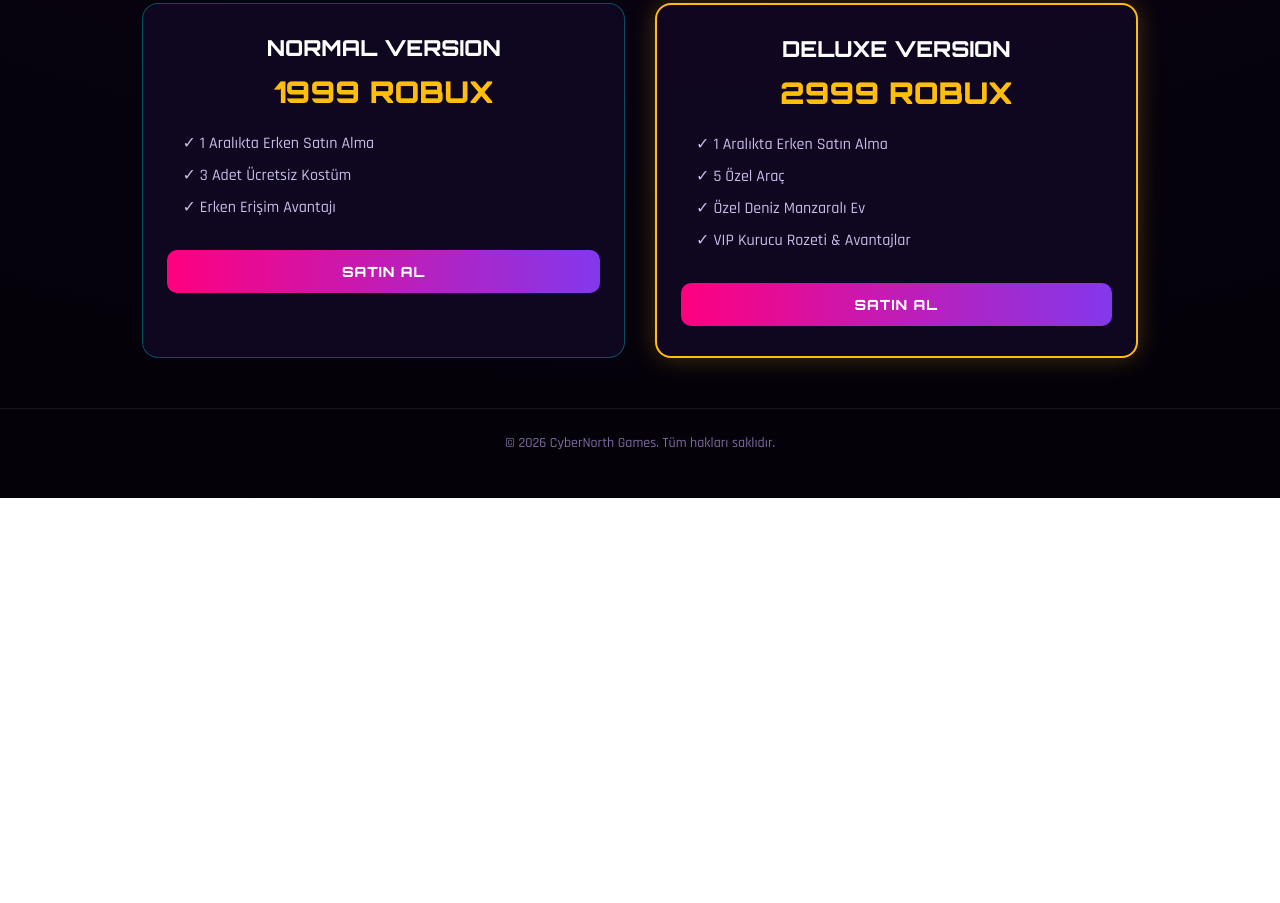
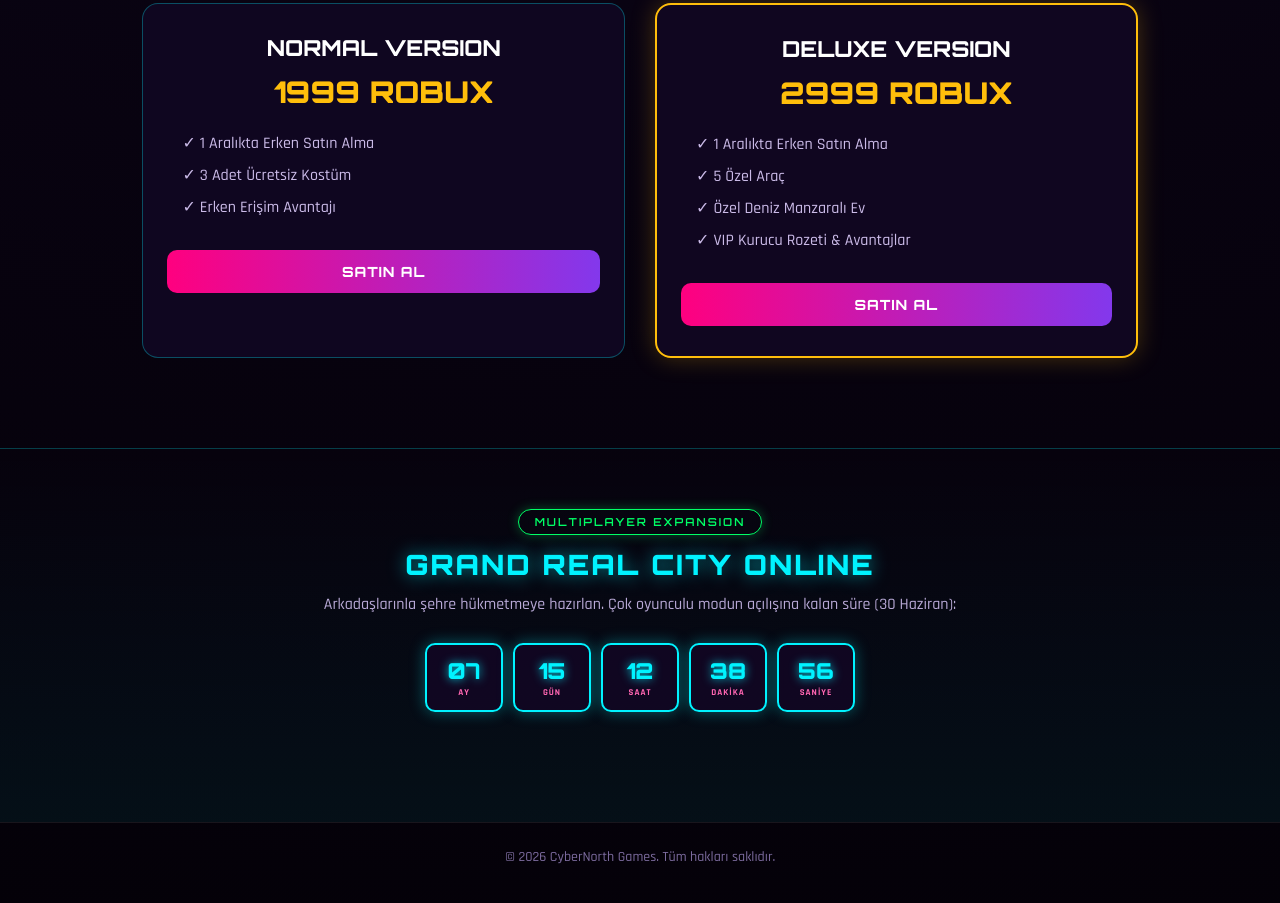
Before and after one commit to kurtmustafacan670-crypto/cybernorthgames, a plain HTML site: page index.html in a window 1280 px wide. Shown: the part 1843-2746 px from the top of the page. Before the commit the page ends 2341 px from the top, so only its background shows below. Drawn offline with Linux system fonts and the light colour scheme.

Commit message:
Add files via upload

```diff
--- a/index.html
+++ b/index.html
@@ -48,9 +48,9 @@
         nav a {
             color: #d0c4e8;
             text-decoration: none;
-            margin-left: 24px;
+            margin-left: 22px;
             font-weight: 700;
-            font-size: 15px;
+            font-size: 14px;
             letter-spacing: 1px;
             transition: 0.3s;
         }
@@ -142,7 +142,7 @@
             background: rgba(18, 6, 36, 0.85);
             border: 2px solid #ff007f;
             border-radius: 10px;
-            min-width: 75px;
+            min-width: 78px;
             padding: 12px 6px;
             box-shadow: 0 0 15px rgba(255, 0, 127, 0.35);
         }
@@ -337,6 +337,33 @@
             box-shadow: 0 0 20px rgba(255, 0, 127, 0.8);
         }
 
+        /* Online Modu Özel Alt Bölüm */
+        .online-section {
+            text-align: center;
+            padding: 60px 8% 110px;
+            background: linear-gradient(180deg, transparent, rgba(0, 243, 255, 0.06));
+            border-top: 1px solid rgba(0, 243, 255, 0.2);
+            margin-top: 40px;
+        }
+
+        .online-badge {
+            display: inline-block;
+            border: 1px solid #00ff66;
+            color: #00ff66;
+            padding: 5px 16px;
+            border-radius: 50px;
+            font-family: 'Orbitron', sans-serif;
+            font-size: 11px;
+            letter-spacing: 2px;
+            margin-bottom: 12px;
+            box-shadow: 0 0 12px rgba(0, 255, 102, 0.3);
+        }
+
+        .online-box {
+            border-color: #00f3ff !important;
+            box-shadow: 0 0 15px rgba(0, 243, 255, 0.35) !important;
+        }
+
         footer {
             text-align: center;
             padding: 25px;
@@ -355,6 +382,7 @@
             <a href="#features">ÖZELLİKLER</a>
             <a href="#specs">SİSTEM</a>
             <a href="#shop">SHOP</a>
+            <a href="#online">ONLINE</a>
         </nav>
     </header>
 
@@ -366,7 +394,7 @@
 
         <!-- 1. Geri Sayım: İlk Fragman (Bugün Saat 17:00) -->
         <div class="countdown-container">
-            <div class="countdown-title"> İLK FRAGMANIN YAYINLANMASINA KALAN SÜRE</div>
+            <div class="countdown-title">İLK FRAGMANIN YAYINLANMASINA KALAN SÜRE</div>
             <div class="countdown" id="trailerCountdown">
                 <div class="time-box"><span id="t-hours">00</span><small>SAAT</small></div>
                 <div class="time-box"><span id="t-minutes">00</span><small>DAKİKA</small></div>
@@ -376,7 +404,7 @@
 
         <!-- 2. Geri Sayım: Oyun Çıkış Tarihi (1 Ocak 00:00) -->
         <div class="countdown-container">
-            <div class="countdown-title"> OYUNUN ÇIKIŞ TARİHİNE (1 OCAK) KALAN SÜRE</div>
+            <div class="countdown-title">OYUNUN ÇIKIŞ TARİHİNE (1 OCAK) KALAN SÜRE</div>
             <div class="countdown" id="releaseCountdown">
                 <div class="time-box"><span id="r-months">00</span><small>AY</small></div>
                 <div class="time-box"><span id="r-weeks">00</span><small>HAFTA</small></div>
@@ -480,6 +508,21 @@
         </div>
     </section>
 
+    <!-- En Alt: ONLINE MODU ÇIKIŞ SAYACI (30 HAZİRAN) -->
+    <section class="online-section" id="online">
+        <div class="online-badge">MULTIPLAYER EXPANSION</div>
+        <h2 class="section-title" style="margin-bottom: 12px;">GRAND REAL CITY ONLINE</h2>
+        <p style="color: #b8a9d6; margin-bottom: 28px; font-size: 16px;">Arkadaşlarınla şehre hükmetmeye hazırlan. Çok oyunculu modun açılışına kalan süre (30 Haziran):</p>
+
+        <div class="countdown" id="onlineCountdown">
+            <div class="time-box online-box"><span id="o-months">00</span><small>AY</small></div>
+            <div class="time-box online-box"><span id="o-days">00</span><small>GÜN</small></div>
+            <div class="time-box online-box"><span id="o-hours">00</span><small>SAAT</small></div>
+            <div class="time-box online-box"><span id="o-minutes">00</span><small>DAKİKA</small></div>
+            <div class="time-box online-box"><span id="o-seconds">00</span><small>SANİYE</small></div>
+        </div>
+    </section>
+
     <footer>
         &copy; 2026 CyberNorth Games. Tüm hakları saklıdır.
     </footer>
@@ -540,11 +583,17 @@
         }
 
         const today = new Date();
+        // 1. Fragman (Bugün 17:00)
         const trailerDate = new Date(today.getFullYear(), today.getMonth(), today.getDate(), 17, 0, 0).getTime();
+        // 2. Oyun Çıkışı (1 Ocak 2027)
         const releaseDate = new Date("January 1, 2027 00:00:00").getTime();
+        // 3. Online Çıkışı (30 Haziran 2027)
+        const onlineDate = new Date("June 30, 2027 00:00:00").getTime();
 
         setInterval(() => {
             const now = new Date().getTime();
+
+            // 1. Fragman Sayacı
             const trailerDiff = trailerDate - now;
             if (trailerDiff > 0) {
                 document.getElementById("t-hours").innerText = String(Math.floor(trailerDiff / (1000 * 60 * 60))).padStart(2, '0');
@@ -552,6 +601,7 @@
                 document.getElementById("t-seconds").innerText = String(Math.floor((trailerDiff % (1000 * 60)) / 1000)).padStart(2, '0');
             }
 
+            // 2. Oyun Çıkış Sayacı (Ay, Hafta, Gün, Saat, Dakika, Saniye)
             const releaseDiff = releaseDate - now;
             if (releaseDiff > 0) {
                 const totalSec = Math.floor(releaseDiff / 1000);
@@ -562,6 +612,23 @@
                 document.getElementById("r-minutes").innerText = String(Math.floor((totalSec % (60 * 60)) / 60)).padStart(2, '0');
                 document.getElementById("r-seconds").innerText = String(totalSec % 60).padStart(2, '0');
             }
+
+            // 3. Online Modu Çıkış Sayacı (30 Haziran - Ay, Gün, Saat, Dakika, Saniye)
+            const onlineDiff = onlineDate - now;
+            if (onlineDiff > 0) {
+                const oTotalSec = Math.floor(onlineDiff / 1000);
+                const oMonths = Math.floor(oTotalSec / (30 * 24 * 60 * 60));
+                const oDays = Math.floor((oTotalSec % (30 * 24 * 60 * 60)) / (24 * 60 * 60));
+                const oHours = Math.floor((oTotalSec % (24 * 60 * 60)) / (60 * 60));
+                const oMinutes = Math.floor((oTotalSec % (60 * 60)) / 60);
+                const oSeconds = oTotalSec % 60;
+
+                document.getElementById("o-months").innerText = String(oMonths).padStart(2, '0');
+                document.getElementById("o-days").innerText = String(oDays).padStart(2, '0');
+                document.getElementById("o-hours").innerText = String(oHours).padStart(2, '0');
+                document.getElementById("o-minutes").innerText = String(oMinutes).padStart(2, '0');
+                document.getElementById("o-seconds").innerText = String(oSeconds).padStart(2, '0');
+            }
         }, 1000);
     </script>
 </body>
```
